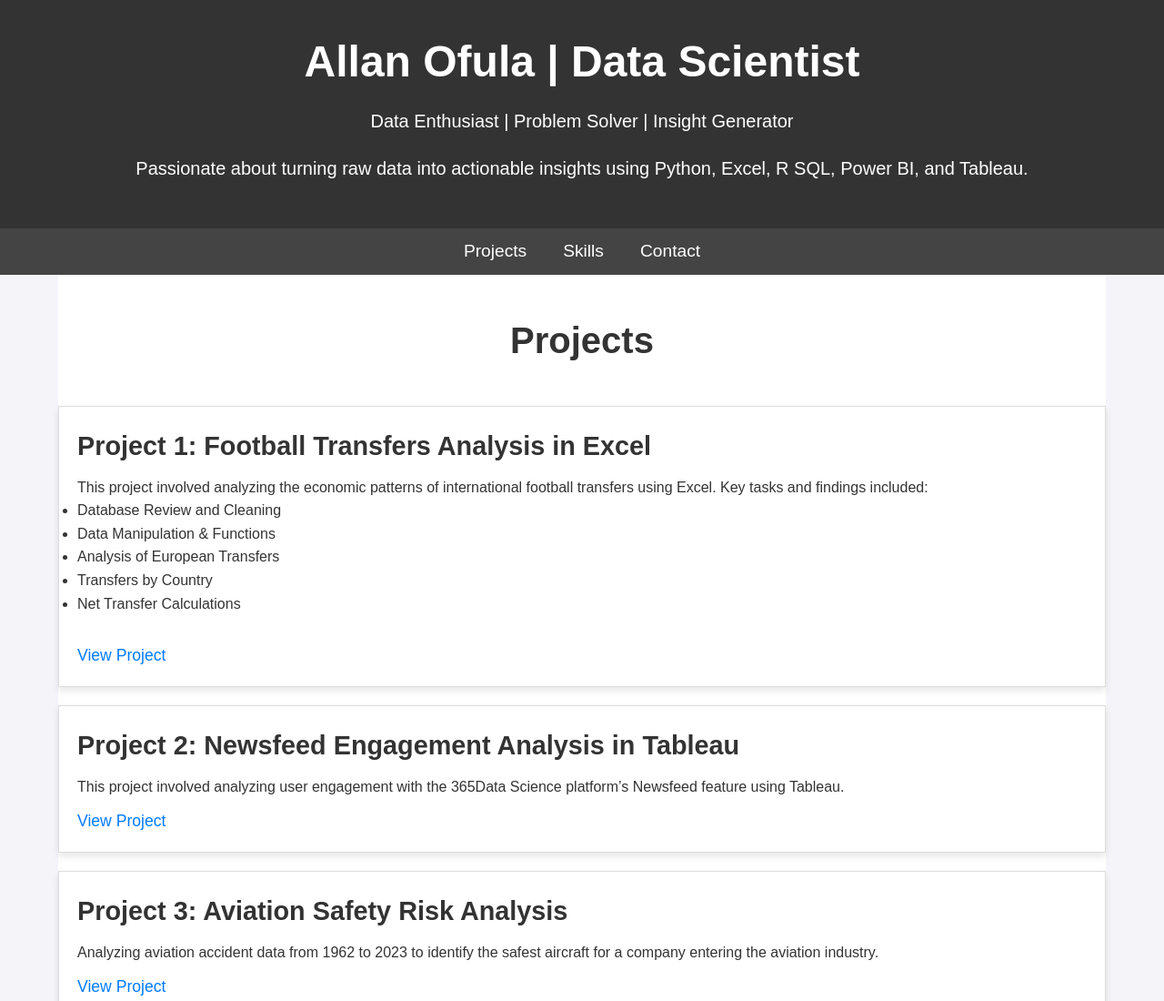
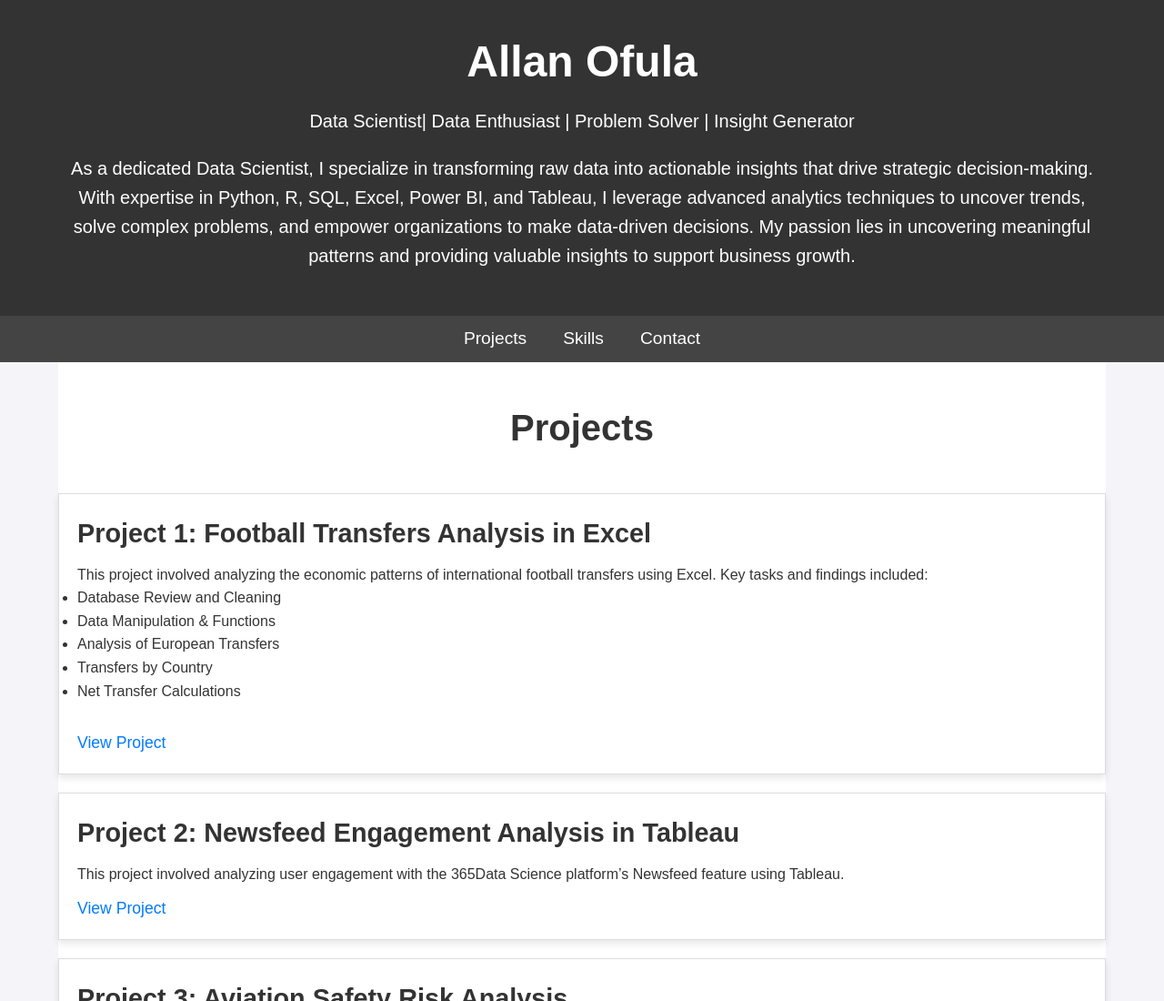
Before and after one commit to Allan-Ofula/Allan-Ofula.github.io, a plain HTML site: page index.html in a window 1280 px wide. Shown: the top 1100 px of the page at 91% size. Drawn offline with Linux system fonts and the light colour scheme.

Commit message:
Update index.html

```diff
--- a/index.html
+++ b/index.html
@@ -9,9 +9,9 @@
 <body>
   <header>
     <div class="container">
-      <h1>Allan Ofula | Data Scientist</h1>
-      <p>Data Enthusiast | Problem Solver | Insight Generator</p>
-      <p>Passionate about turning raw data into actionable insights using Python, Excel, R SQL, Power BI, and Tableau.</p>
+      <h1>Allan Ofula</h1>
+      <p>Data Scientist| Data Enthusiast | Problem Solver | Insight Generator</p>
+      <p>As a dedicated Data Scientist, I specialize in transforming raw data into actionable insights that drive strategic decision-making. With expertise in Python, R, SQL, Excel, Power BI, and Tableau, I leverage advanced analytics techniques to uncover trends, solve complex problems, and empower organizations to make data-driven decisions. My passion lies in uncovering meaningful patterns and providing valuable insights to support business growth.</p>
     </div>
   </header>
 
```
